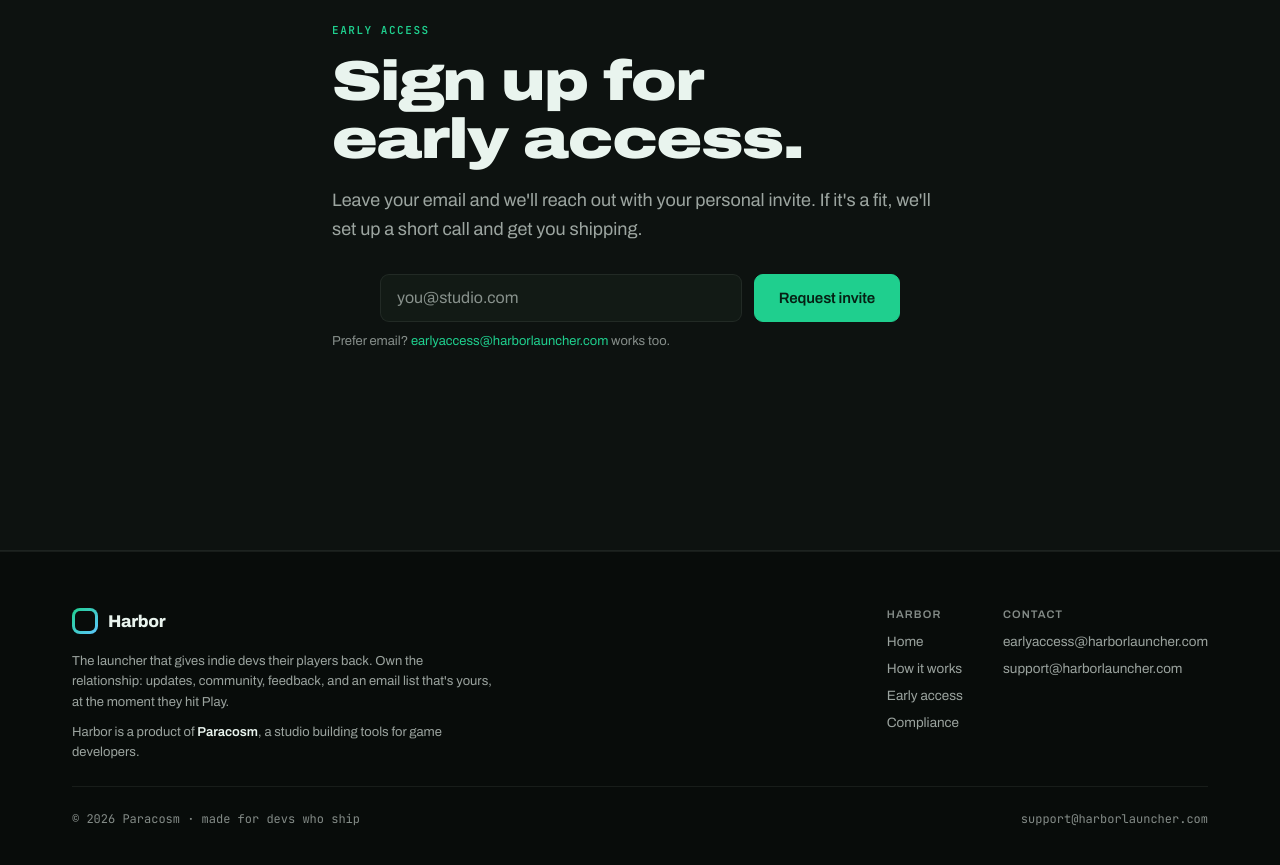
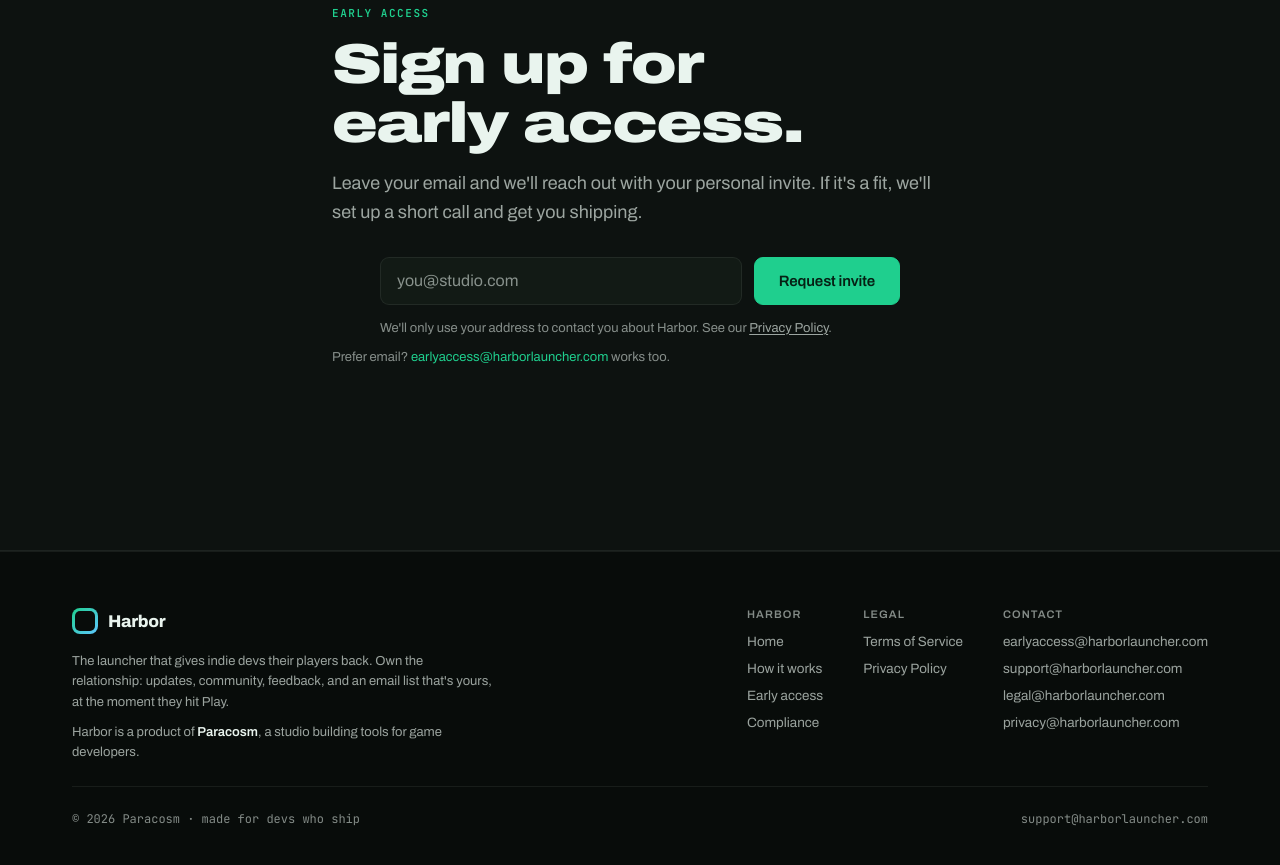
Before and after one commit to unrealrobin/harbor-site, an Astro site: page /early-access in a window 1280 px wide. Shown: the part 2423-3288 px from the top of the page. Built offline with nearby package versions, Linux system fonts and the light colour scheme; Astro itself is replaced by a stand-in of ours.

Commit message:
har-274: link legal pages from the footer and the early-access capture form
Footer gains a Legal column and the two addresses the Terms make binding:
legal@ is the notice address (18.4) and privacy@ receives data subject
requests on a ten business day commitment (12.7).

The privacy notice under the early-access form matters more than the footer
link: that form is where the site actually collects personal data.

```diff
--- a/src/components/Footer.astro
+++ b/src/components/Footer.astro
@@ -27,9 +27,19 @@
           <a href="/tos-compliance">Compliance</a>
         </div>
         <div class="footer-col">
+          <span class="footer-col-title">Legal</span>
+          <a href="/terms">Terms of Service</a>
+          <a href="/privacy">Privacy Policy</a>
+        </div>
+        <div class="footer-col">
           <span class="footer-col-title">Contact</span>
           <a href="mailto:earlyaccess@harborlauncher.com">earlyaccess@harborlauncher.com</a>
           <a href="mailto:support@harborlauncher.com">support@harborlauncher.com</a>
+          {/* Both addresses below are named in the Terms of Service: legal@ is
+              the notice address (§18.4), privacy@ receives data subject requests
+              on a ten business day commitment (§12.7). They must stay routable. */}
+          <a href="mailto:legal@harborlauncher.com">legal@harborlauncher.com</a>
+          <a href="mailto:privacy@harborlauncher.com">privacy@harborlauncher.com</a>
         </div>
       </nav>
     </div>
--- a/src/pages/early-access.astro
+++ b/src/pages/early-access.astro
@@ -115,6 +115,11 @@ import Base from '../layouts/Base.astro';
         <button type="submit" class="btn btn-primary btn-lg">Request invite</button>
         <span class="form-error" id="ea-error" role="alert" hidden></span>
       </form>
+      {/* This form is where the site actually collects personal data, so the
+          privacy notice belongs here rather than only in the footer. */}
+      <p class="form-legal">
+        We'll only use your address to contact you about Harbor. See our <a href="/privacy">Privacy Policy</a>.
+      </p>
       <div class="form-success" id="ea-success" role="status" tabindex="-1" hidden style="align-items:center;">
         <span class="pill pill-teal">
           <span class="pill-dot"></span>
--- a/src/styles/global.css
+++ b/src/styles/global.css
@@ -292,6 +292,22 @@ section[id] { scroll-margin-top: 80px; }
   color: #ff5f5f;
   width: 100%;
 }
+/* Privacy notice sitting under an email capture form. Quiet by design: it is
+   a disclosure, not a call to action. */
+.form-legal {
+  font-family: var(--font-body);
+  font-size: 13px;
+  line-height: 1.5;
+  color: var(--text3);
+  margin: 14px auto 0;
+  max-width: 520px;
+}
+.form-legal a {
+  color: var(--text2);
+  text-decoration: underline;
+  text-underline-offset: 2px;
+}
+.form-legal a:hover { color: var(--teal); }
 /* !important needed: .email-form and .form-success set display:flex, which
    would otherwise win over the [hidden] attribute when JS toggles state. */
 [hidden] { display: none !important; }
```
